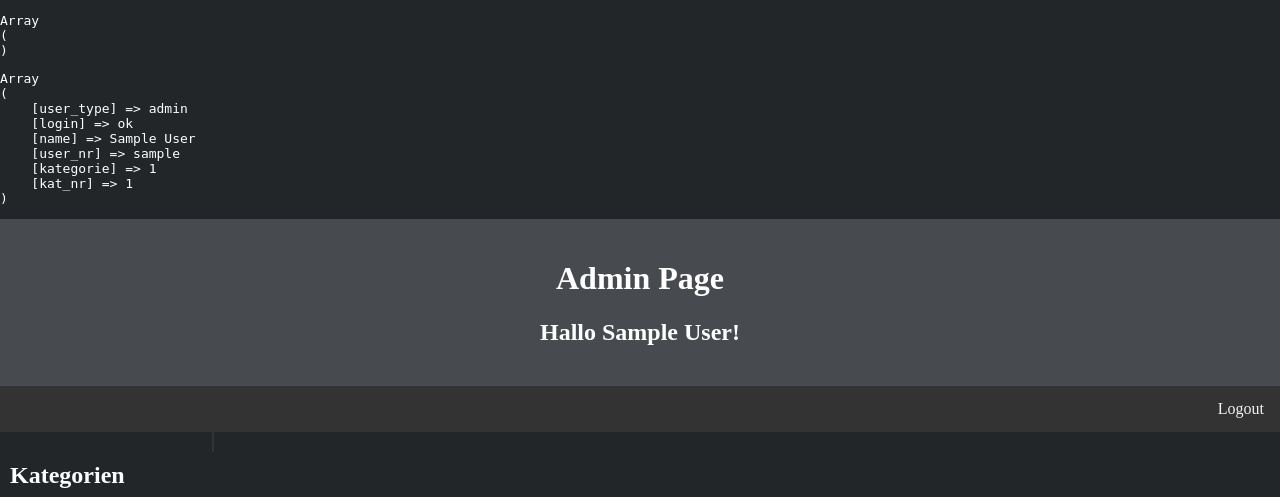
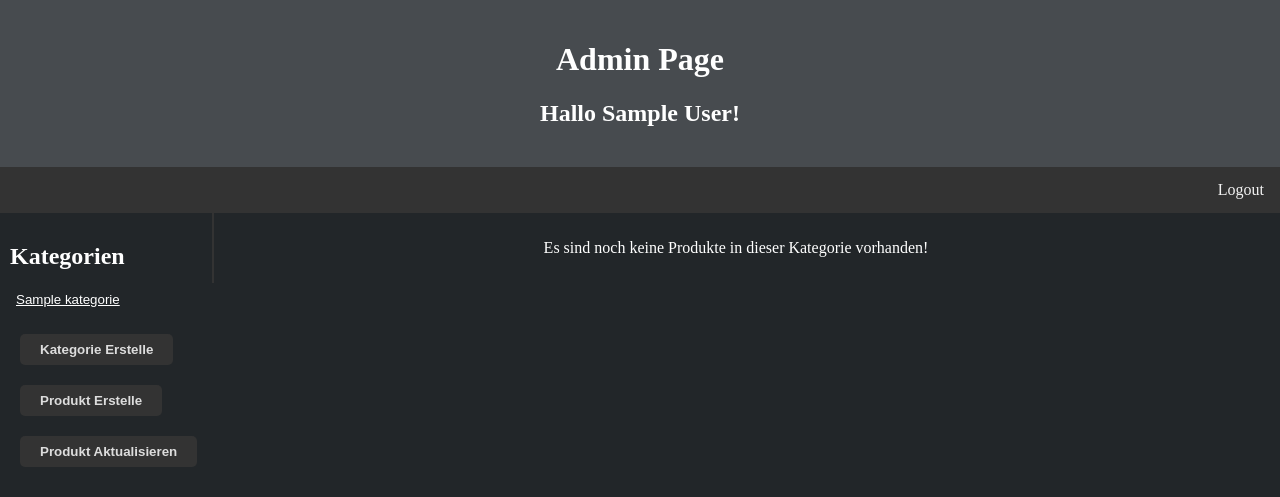
Before and after one commit to Vochel/PHP-Webshop, a PHP site: page /admin.php in a window 1280 px wide. Shown: the top 497 px of the page. Run offline with PHP 8.4, Linux system fonts and the light colour scheme; the visitor is signed in with stand-in values (Sample User, id 1); tables that the repository leaves empty or names only in its code hold one stand-in row (values such as "Sample post").

Commit message:
fin bearbeiten

```diff
--- a/admin.php
+++ b/admin.php
@@ -130,7 +130,22 @@ session_start();
         }
 
 
+        function produkte($products)
+        {
+            echo "<h3>Welches Produkt möchtest du Löschen?</h3>";
+            echo "<form action='admin.php' method='post'><table border='1'> <tr class='table_head'><td>Auswahl</td><td>Marke</td></tr>";
 
+            $prods = array();
+
+            foreach ($products as $item) {
+                foreach ($item as $key => $value) {
+                    $prods[$key] = $value;
+                }
+                echo "<tr><td><input type='radio' name='bier' value='" . $prods['Pr_Nummer'] . "' required></td><td> " . $prods['name'] . "</td></tr>";
+            }
+            echo "</table><br>";
+            echo "<input class='kasse' name='p_löschen' style='border: none;' type='submit' value='löschen'></form>";
+        }
 
         //ermittelt den Durschnitt aller Bewertungen einer Produkts
         function bewertung($Pr_Nummer, $ratings)
@@ -158,9 +173,9 @@ session_start();
             return $ergebnis;
         }
 
-        echo "<pre>";
-        print_r($_POST);
-        echo "</pre>";
+        // echo "<pre>";
+        // print_r($_POST);
+        // echo "</pre>";
 
         // echo "<pre>";
         // print_r($kategorien);
@@ -177,9 +192,9 @@ session_start();
         // print_r($ratings);
         // echo "</pre>";
 
-        echo "<pre>";
-        print_r($_SESSION);
-        echo "</pre>";
+        // echo "<pre>";
+        // print_r($_SESSION);
+        // echo "</pre>";
 
         /**BEARBEITUNG VON KATEGORIEN UND PRODUKTEN
              KATEGORIEN
@@ -216,36 +231,39 @@ session_start();
             mysqli_close($connection);
 
             //Kategorie bearbeiten
-        } elseif (isset($_POST['bearbeiten'])) {
+        } elseif (isset($_POST['kat_bearbeiten'])) {
+            echo "test";
             //Datenbank auswählen
             mysqli_select_db($connection, "webshop");
 
             //Abfrage vorbereiten
-            $sql = "update kategorie set name='" . $_POST['kat_name_neu'] . "'where name ='" . $_POST['kat_name'] . "'";
+            $sql = "update kategorie set name='" . $_POST['kat_name_neu'] . "'where name ='" . $_SESSION["kategorie"] . "'";
 
+
+            //SQL-Abfrage
+            $result = mysqli_query($connection, $sql);
+
+            @$num = mysqli_affected_rows($result);
+
+            mysqli_close($connection);
+            $_SESSION["kategorie"] = $_POST["kat_name_neu"];
+            header("Refresh:0");
+            //-------------------------------------------------------------------------------------
+            //Aendern der Produkte
+            //Produkt loeschen
+        } elseif (isset($_POST['p_löschen'])) {
+            //Datenbank auswählen
+            mysqli_select_db($connection, "webshop");
+
+            //Abfrage vorbereiten
+            $sql = "delete from product where Pr_Nummer='" . $_POST['bier'] . "'";
 
             //SQL-Abfrage
             mysqli_query($connection, $sql);
 
 
             mysqli_close($connection);
-
-            //-------------------------------------------------------------------------------------
-            //Aendern der Produkte
-            //Produkt loeschen
-        } elseif (isset($_POST['p_loeschen'])) {
-            //Datenbank auswählen
-            mysqli_select_db($connection, "webshop");
-
-            //Abfrage vorbereiten
-            $sql = "delete from product where name='" . $_POST['prod_name_del'] . "'";
-
-            //SQL-Abfrage
-            mysqli_query($connection, $sql);
-
-
-            mysqli_close($connection);
-
+            header("Refresh:0");
             //Produkt erstellen
         } elseif (isset($_POST['p_erstellen'])) {
             mysqli_close($connection);
@@ -385,19 +403,31 @@ session_start();
                 echo "</form>";
 
                 echo "<table><form action='admin.php'  method='post'>";
-                echo "<tr><td><input  type='submit' name='bearbeiten' value='Kategorie Löschen' class='kasse' style='border: none;'></form></td>";
+                echo "<tr><td><input  type='submit' name='bearbeiten' value='Kategorie Löschen' class='kasse' style='border: none;'></td>";
 
-                echo "<td><input  type='submit' name='bearbeiten' value='Kategorie Aktualisieren'  class='kasse' style='border: none;'></form></td>";
+                echo "<td><input  type='submit' name='bearbeiten' value='Kategorie Aktualisieren'  class='kasse' style='border: none;'></td>";
 
                 echo "<td><input  type='submit' name='bearbeiten' value='Produkt Löschen' class='kasse' style='border: none;'></form></td></tr>";
 
                 echo "</table><br/><br/>";
-            } /*else {
-                echo "<center><span class='material-icons'>
-                    error_outline
-                </span>
-                <p>Wähle eine Kategorie!</p></center>";
-            }*/
+            } elseif (empty($products) && !isset($_GET["k"])) {
+                echo "<center><p>Es sind noch keine Produkte in dieser Kategorie vorhanden!</p></center>";
+            }
+
+            if (isset($_POST['bearbeiten']) && $_POST["bearbeiten"] == "Kategorie Aktualisieren") {
+
+                echo "<center>Geben sie den neuen Namen der Kategorie an.<br/><br/>";
+                echo "<form action='admin.php' method='post'>";
+                echo "<input type='text' name='kat_name_neu' required><br/><br/>";
+                echo "<input  type='submit' name='kat_bearbeiten' value='Kategorie Ändern'  class='kasse' style='border: none;'><br/>";
+
+                echo "</form></center><br/> <br />";
+            }
+            if (isset($_POST['bearbeiten']) && $_POST["bearbeiten"] == "Produkt Löschen") {
+
+                produkte($products);
+            }
+
 
 
             //Bereich für das Anlegen von neuen Kategoreien
@@ -411,18 +441,9 @@ session_start();
                 echo "<form action='admin.php' method='post'><input type='text' name='new_kat_name' required><br/><br/><input  type='submit'  value='Kategorie erstellen' name='erstellen' class='kasse' style='border: none;'>";
                 echo "<br/></form></center>";
 
-                //Bereich für das bearbeiten eines bereits existierenden Produktes
-                /* } elseif (isset($_GET['k']) && $_GET['k'] == 3) {
-                echo "<center>
-                    <p><h2>Hier Können Sie Kategorien Änderen!</h2></p></center></br >";
+                //Bereich für das bearbeiten eines bereits existierenden Kategorie
 
-                echo "<center>Geben sie den Namen der zu bearbeitenden Kategorie an.<br/>";
 
-                echo "<form action='admin.php' method='post'><input type='text' name='kat_name' required><br/><br/><br/>";
-
-                echo "Geben sie den neuen Namen der Kategorie an.<br/><br/>";
-                echo "<input type='text' name='kat_name_neu' required><br/><br/><input  type='submit'  value='Kategorie Ändern' name='bearbeiten' class='kasse' style='border: none;'><br/>";
-                echo "</form></center><br/> <br />";*/
 
 
                 //-----------------------------------------------------------------------------------------------------------------------------------
```
